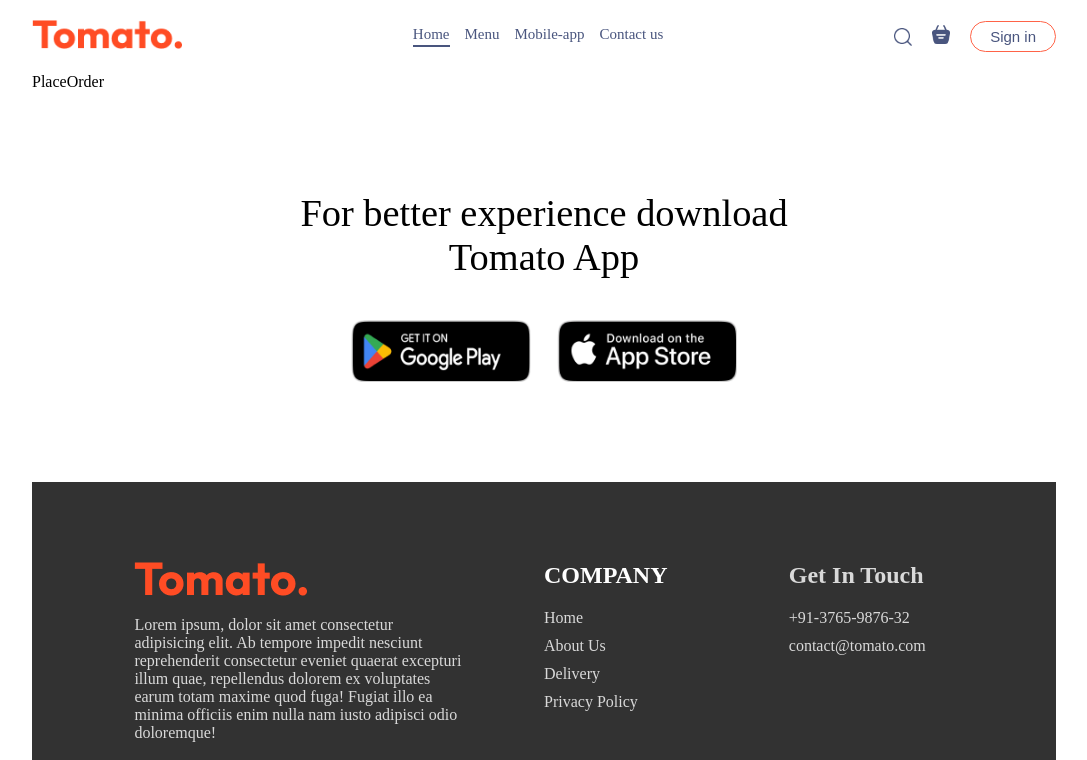
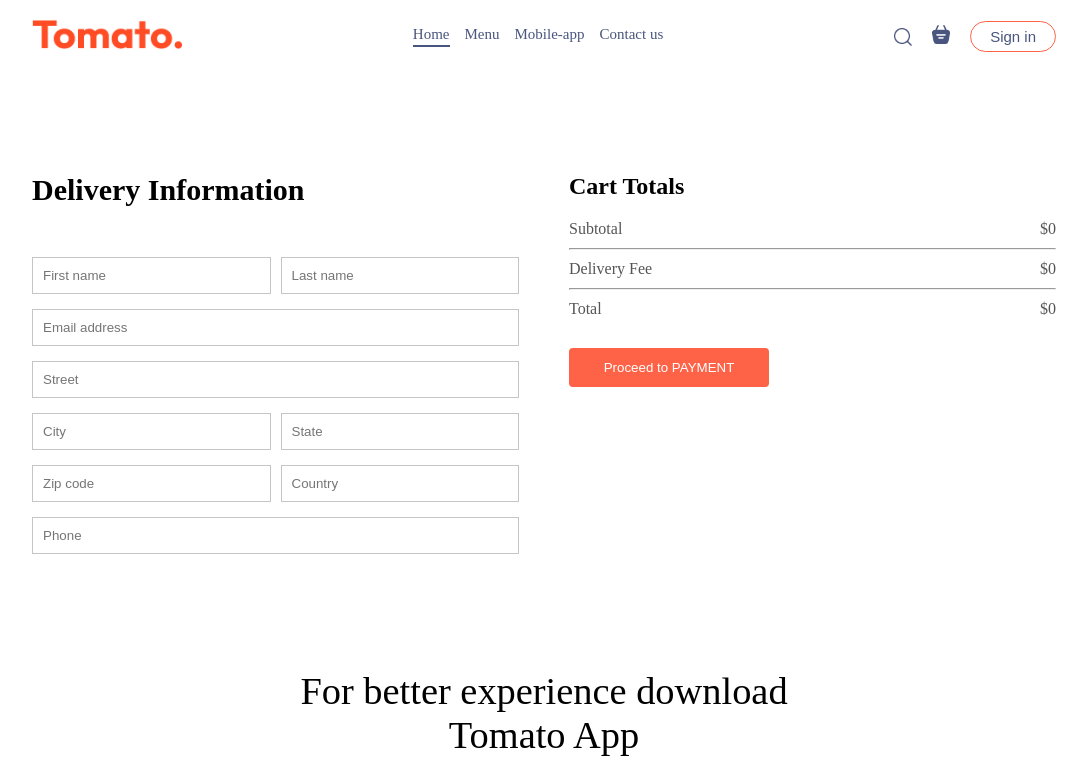
Before and after one commit to AyushiJat10/food-delivery-application, a React (Vite) app: page /order in a window 1280 px wide. Shown: the top 760 px of the page, without its empty margins (96-1183 px from the left). Built offline with nearby package versions, Linux system fonts and the light colour scheme.

Commit message:
created place order page successfully

```diff
--- a/src/components/Navbar/Navbar.css
+++ b/src/components/Navbar/Navbar.css
@@ -14,9 +14,7 @@
     color:#49557e;
     font-size: 30px;
 }
-.navbar-menu li{
-    color: red;
-}
+
 .navbar-right{
     display: flex;
     align-items: center;
--- a/src/pages/Cart/Cart.jsx
+++ b/src/pages/Cart/Cart.jsx
@@ -48,12 +48,12 @@
             <hr />
             <div className="cart-total-details">
               <p>Delivery Fee</p>
-              <p>${2}</p>
+              <p>${totalCartAmount()===0?0:12}</p>
             </div>
             <hr />
             <div className="cart-total-details">
               <p>Total</p>
-              <p>${totalCartAmount()+2}</p>
+              <p>${totalCartAmount()===0?0:totalCartAmount()+12}</p>
             </div>
             <button onClick={()=>navigate('/order')}>Proceed to checkout</button>
           </div>
--- a/src/pages/PlaceOrder/PlaceOrder.css
+++ b/src/pages/PlaceOrder/PlaceOrder.css
@@ -0,0 +1,34 @@
+.place-order{
+    display: flex;
+    align-items: start;
+    justify-content: space-between;
+    gap: 50px;
+    margin-top: 100px;
+}
+.place-order-left{
+    width: 100%;
+    max-width:max(30%,500px);
+}
+.place-order-left .title{
+    font-size: 30px;
+    font-weight: 600;
+    margin-bottom: 50px;
+}
+.place-order-left input{
+    margin-bottom: 15px;
+    width: 100%;
+    padding: 10px;
+    border: 1px solid #c5c5c5;
+    outline-color: tomato;
+}
+.place-order-left .multi-fields{
+    display: flex;
+    gap: 10px;
+}
+.place-order-right{
+    width: 100%;
+    max-width: max(40%,500px);
+}
+.place-order .cart-total button{
+    margin-top: 30px;
+}
--- a/src/pages/PlaceOrder/PlaceOrder.jsx
+++ b/src/pages/PlaceOrder/PlaceOrder.jsx
@@ -1,9 +1,52 @@
-import React from 'react'
+import React, { useContext } from 'react'
 import './PlaceOrder.css'
+import { StoreContext } from '../../Context/StoreContext'
 
 const PlaceOrder = () => {
+  const {totalCartAmount} = useContext(StoreContext);
   return (
-    <div>PlaceOrder</div>
+    <form  className="place-order">
+      <div className="place-order-left">
+        <p className='title'>Delivery Information</p>
+        <div className="multi-fields">
+          <input type="text"  placeholder='First name'/>
+          <input type="text" placeholder='Last name'/>
+        </div>
+        <input type="email" placeholder='Email address'/>
+        <input type="text" placeholder='Street'/>
+        <div className="multi-fields">
+          <input type="text"  placeholder='City'/>
+          <input type="text" placeholder='State'/>
+        </div>
+        <div className="multi-fields">
+          <input type="text"  placeholder='Zip code'/>
+          <input type="text" placeholder='Country'/>
+        </div>
+        <input type="text" placeholder='Phone' />
+      </div>
+      <div className="place-order-right">
+<div className="cart-total">
+          <h2>Cart Totals</h2>
+          <div>
+            <div className="cart-total-details">
+              <p>Subtotal</p>
+              <p>${totalCartAmount()}</p>
+            </div>
+            <hr />
+            <div className="cart-total-details">
+              <p>Delivery Fee</p>
+              <p>${totalCartAmount()===0?0:12}</p>
+            </div>
+            <hr />
+            <div className="cart-total-details">
+              <p>Total</p>
+              <p>${totalCartAmount()===0?0:totalCartAmount()+12}</p>
+            </div>
+            <button >Proceed to PAYMENT</button>
+          </div>
+          </div>
+      </div>
+    </form>
   )
 }
 
```
